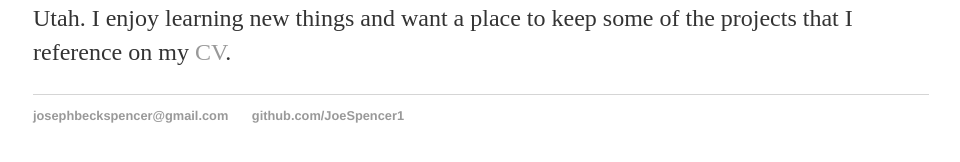
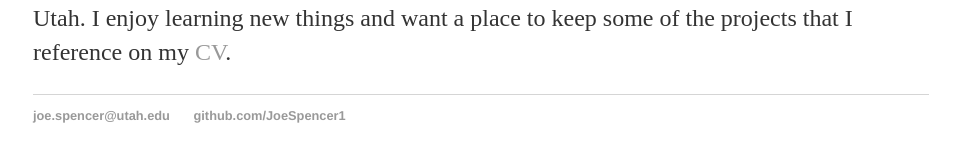
Before and after one commit to JoeSpencer1/josephspencer.github.io, a Jekyll site: the page built from index.html, in a window 1280 px wide. Shown: the part 233-395 px from the top of the page, without its empty margins (159-1119 px from the left). Built offline with Jekyll 4.4.1, drawn with Linux system fonts in a browser that asks for light colours.

Commit message:
Update footer email address to new contact

```diff
--- a/_layouts/default.html
+++ b/_layouts/default.html
@@ -25,7 +25,7 @@
 
   <footer>
    <ul>
-   <li><a href="mailto:josephbeckspencer@gmail.com">josephbeckspencer@gmail.com</a></li>
+   <li><a href="mailto:joe.spencer@utah.edu">joe.spencer@utah.edu</a></li>
    <li><a href="https://github.com/JoeSpencer1">github.com/JoeSpencer1</a></li>
    </ul>
   </footer>
```
